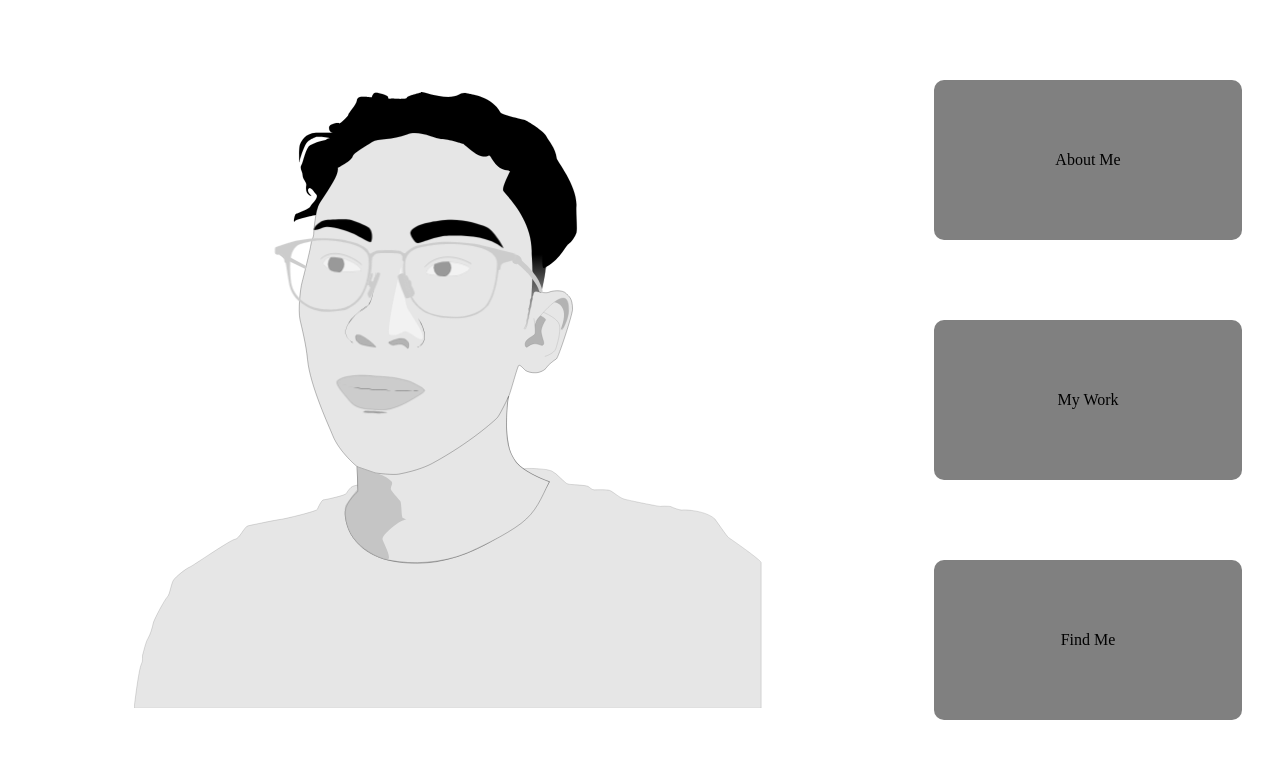
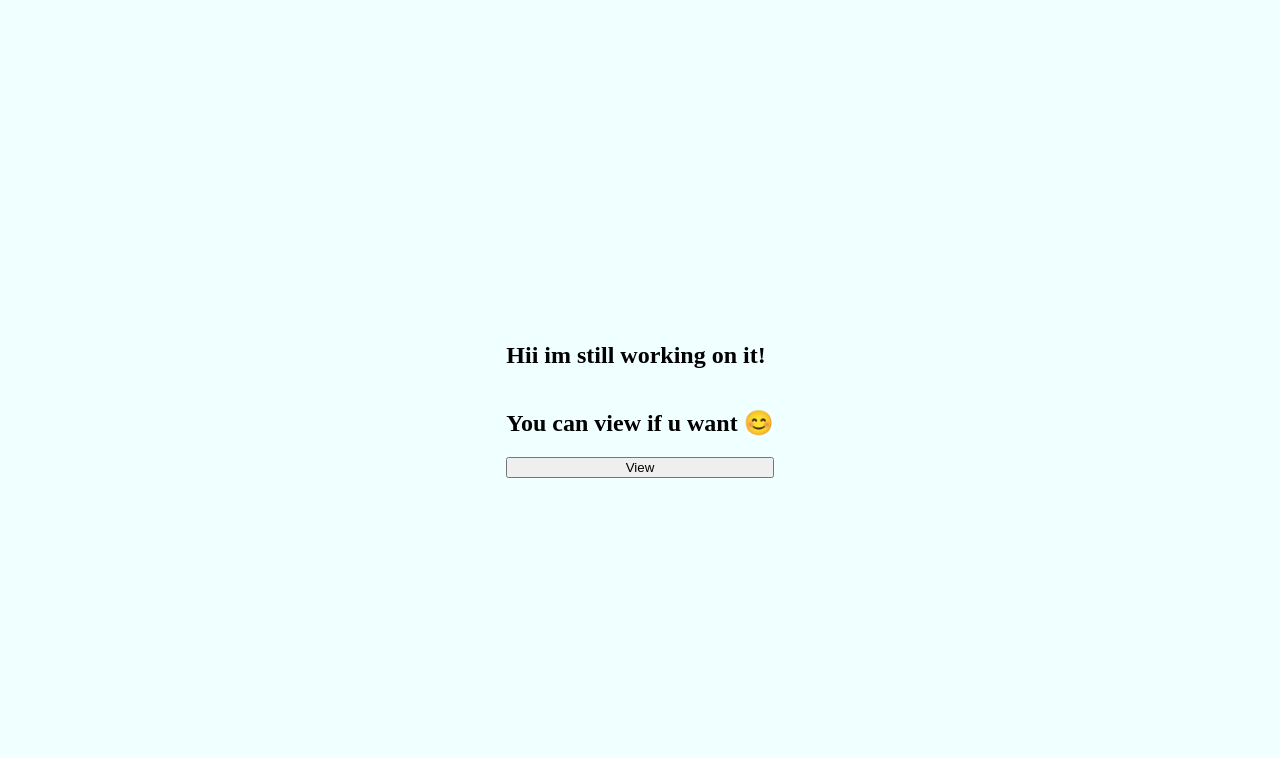
Before and after one commit to Azzahabie/ReactJS-Playground, a React (Create React App) app: page / in a window 1280 px wide. Shown: the top 758 px of the page. Built offline with nearby package versions, Linux system fonts and the light colour scheme.

Commit message:
added inprgress warnig

```diff
--- a/src/App.js
+++ b/src/App.js
@@ -1,6 +1,7 @@
-import React, { useEffect } from "react";
+import React, { Component } from "react";
 import {
-  Homepage
+  Homepage,
+  InProgress
 } from "./components";
 import {
   GlobalStyle,
@@ -8,18 +9,33 @@ import {
   GlobalMainContainer,
 } from "./globalStyles";
 
-function App() {
 
-  useEffect(() => {
+export default class App extends Component {
+  constructor(){
+    super()
+    this.state = {
+      readNotification : false
+    }
+  }
+  componentDidMount(){
     document.body.style.margin = 0
     document.body.style.padding = 0
-   });
+  }
+  test = () =>{
+    this.setState({readNotification:true})
+  }
+  render() {
+    return (
+      <>
+            {!this.state.readNotification ?
 
-  return (
-    <Homepage>
+            <InProgress testFunc={this.test}>
 
-    </Homepage>
-  );
+            </InProgress>
+
+            :  <Homepage> </Homepage>}
+
+      </>
+    )
+  }
 }
-
-export default App;
--- a/src/components/homepage/homepage.js
+++ b/src/components/homepage/homepage.js
@@ -4,6 +4,7 @@ import './svg.css'
 import React, { Component } from 'react'
 
 export default class Homepage extends Component {
+
     render() {
         return (
             <MainContainer>
--- /dev/null
+++ b/src/components/inProgress/inProgress.css
@@ -0,0 +1,13 @@
+#noti{
+  display:flex;
+  flex-direction: column;
+  justify-content: space-evenly;
+}
+#bg{
+  width: 100vw;
+  height: 100vh;
+  display:flex;
+  justify-content: center;
+  align-items: center;
+  background-color: azure;
+}
--- /dev/null
+++ b/src/components/inProgress/inProgress.js
@@ -0,0 +1,22 @@
+
+import './inProgress.css'
+import React, { Component } from 'react'
+
+export default class InProgress extends Component {
+
+    clickme = () => {
+        this.props.testFunc()
+    }
+    render() {
+        return (
+
+            <div id="bg">
+                <div id="noti">
+                    <h2>Hii im still working on it!</h2>
+                    <h2> You can view if u want 😊</h2>
+                    <button onClick={()=>this.clickme()}>View</button>
+                </div>
+            </div>
+        )
+    }
+}
--- a/src/components/index.js
+++ b/src/components/index.js
@@ -4,3 +4,4 @@ export {default as ClosingAnim} from './closingAnim/closingAnim'
 export { default as StyledJumbotron } from './jumbotron/jumbotron'
 export {default as TaskContainer} from './tasksContainer/taskContainer'
 export {default as Homepage} from './homepage/homepage'
+export {default as InProgress} from './inProgress/inProgress'
```
